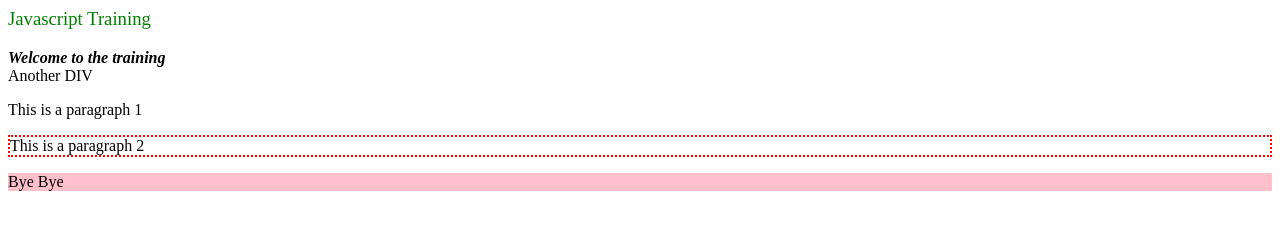
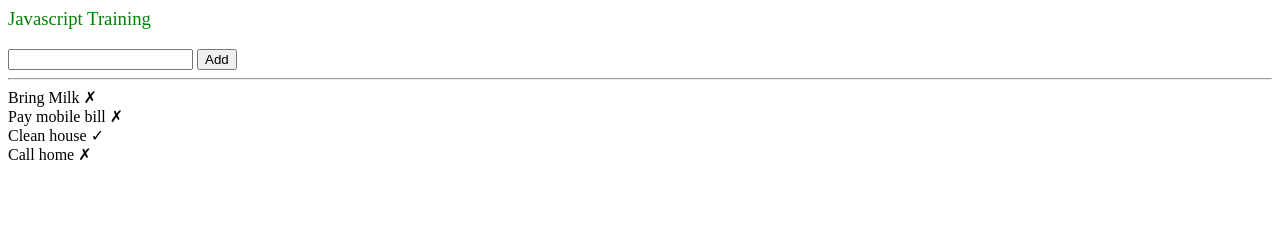
Before and after one commit to angular-recipes/cisco-js, a plain HTML site: page index.html in a window 1280 px wide. Drawn offline with Linux system fonts and the light colour scheme.

Commit message:
first commit

```diff
--- a/dom.js
+++ b/dom.js
@@ -5,7 +5,8 @@ window.addEventListener('load', function() {
     console.log('All assets are loaded');
 
 
-    var helloDiv = document.getElementById('helloDiv');
+    // var helloDiv = document.getElementById('helloDiv');
+    var helloDiv = document.querySelector('#helloDiv');
     console.log(helloDiv.innerHTML);
     helloDiv.innerHTML = 'Bye Bye';
     helloDiv.style.backgroundColor = 'pink';
@@ -15,6 +16,19 @@ window.addEventListener('load', function() {
     console.log(pEls[0].style.marginTop);
     pEls[1].style.border = '2px dotted red';
 
+    // var bolds = document.getElementsByClassName('boldAndItalic');
+    // console.log(bolds);
+    // for(e of bolds) {
+    //     e.style.color = 'red';
+    // }
+
+    var bolds = document.querySelectorAll('.boldAndItalic');
+    bolds.forEach(e => e.style.color = 'red');
+    // for(e of bolds) {
+    //     e.style.color = 'red';
+    // }
+
+
 });
 
 console.log('Here');
--- /dev/null
+++ b/events.js
@@ -0,0 +1,32 @@
+var todos = [
+    { label: "Bring Milk", done: false},
+    { label: "Pay mobile bill", done: false},
+    { label: "Clean house", done: true},
+    { label: "Call home", done: false}
+];
+
+
+function displayTodos() {
+    var todoListEl = document.getElementById("todo-list");
+    todoListEl.innerHTML = '';
+    todos.forEach(todo => {
+        todoListEl.innerHTML += '<div>' +
+        todo.label +
+        ' ' +
+        (todo.done ? '&#x2713;' : '&#x2717;') +
+        '</div>';
+    });
+}
+
+window.addEventListener("load", function() {
+    displayTodos();
+    var btn = document.getElementById('btn');
+    btn.addEventListener('click', function() {
+        setTimeout(function() {
+            var inputEl = document.getElementById('input');
+            todos.push({label: inputEl.value, done: false });
+            displayTodos();
+            inputEl.value = '';
+        }, 2000);
+    });
+});
--- a/index.html
+++ b/index.html
@@ -3,16 +3,30 @@
         <link rel="stylesheet" href="style.css">
         <!-- <script src="app.js"></script> -->
         <!-- <script src="objects.js"></script> -->
-        <script src="dom.js"></script>
+        <!-- <script src="dom.js"></script> -->
+        <script src="events.js"></script>
     </head>
     <body>
         <h3>Javascript Training</h3>
-        <div class="boldAndItalic">Welcome to the training</div>
+
+        <div>
+            <input type="text" id="input" />
+            <button id="btn">Add</button>
+            <hr/>
+        </div>
+        <div id="todo-list">
+
+        </div>
+
+
+
+        <!-- <div class="boldAndItalic">Welcome to the training</div>
+        <div class="boldAndItalic">Hello Class</div>
         <div>Another DIV</div>
         <p>This is a paragraph 1</p>
         <p style="border: 1px solid blue">This is a paragraph 2</p>
 
-        <div id="helloDiv">Hello World</div>
+        <div id="helloDiv">Hello World</div> -->
 
     </body>
 </html>
```
